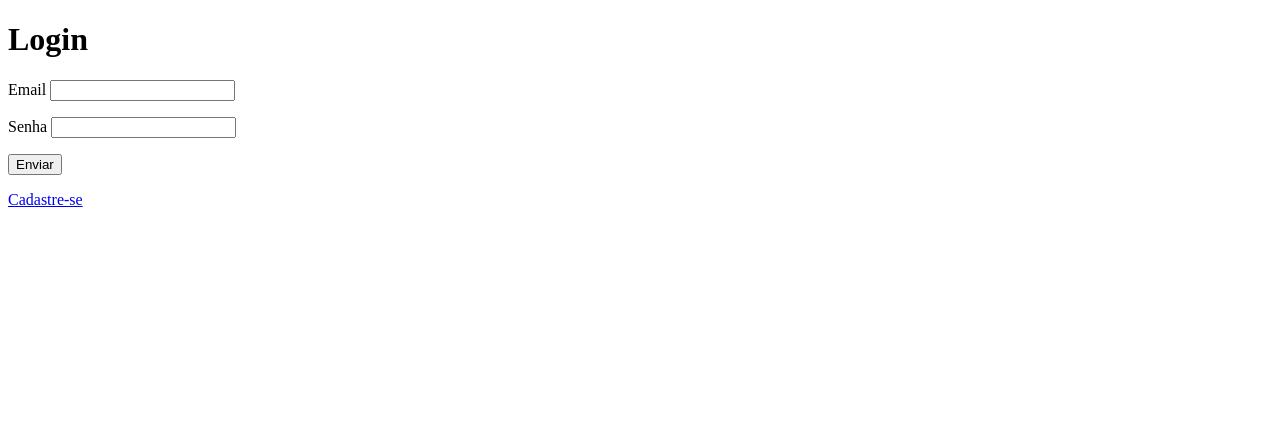
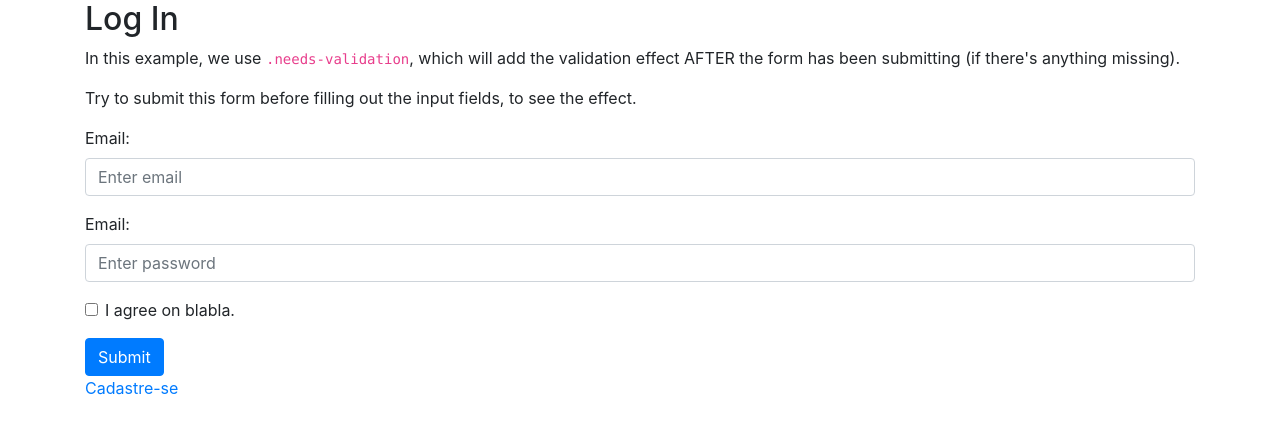
Before and after one commit to cp2-dc-info-projeto-final/portal-curso-de-ingles, a PHP site: page /loginView.php in a window 1280 px wide. Shown: the top 434 px of the page. Run offline with PHP 8.4, Linux system fonts and the light colour scheme.

Commit message:
Commitando o login com uma interface mais bonita

```diff
--- a/autenticacao/loginView.php
+++ b/autenticacao/loginView.php
@@ -1,21 +1,43 @@
 <!DOCTYPE html>
 <html lang="en">
 <head>
-<meta charset="UTF-8">
-<title>Login</title>
+  <title>Login</title>
+  <link rel="shortcut icon" href=" ico.ico" type="images/x-icon"/>
+  <meta charset="utf-8">
+  <meta name="viewport" content="width=device-width, initial-scale=1">
+  <link rel="stylesheet" href="https://maxcdn.bootstrapcdn.com/bootstrap/4.3.1/css/bootstrap.min.css">
+  <script src="https://ajax.googleapis.com/ajax/libs/jquery/3.4.1/jquery.min.js"></script>
+  <script src="https://cdnjs.cloudflare.com/ajax/libs/popper.js/1.14.7/umd/popper.min.js"></script>
+  <script src="https://maxcdn.bootstrapcdn.com/bootstrap/4.3.1/js/bootstrap.min.js"></script>
 </head>
 <body>
-<h1>Login</h1>
-<form action="loginCtrl.php" method="post">
-    <p>
-        <label for="email">Email</label>
-        <input type="text" name="email" id="email">
-    </p>
-    <p>
-        <label for="senha">Senha</label>
-        <input type="password" name="senha" id="senha">
-    </p>
-    <input type="submit" value="Enviar">
+
+<div class="container">
+  <h2>Log In</h2>
+  <p>In this example, we use <code>.needs-validation</code>, which will add the validation effect AFTER the form has been submitting (if there's anything missing).</p>
+  <p>Try to submit this form before filling out the input fields, to see the effect.</p>
+  <form action="/action_page.php" class="needs-validation" novalidate METHOD="post">
+    <div class="form-group">
+      <label for="email">Email:</label>
+      <input type="text" class="form-control" id="email" placeholder="Enter email" name="email" required>
+      <div class="valid-feedback">Valid.</div>
+      <div class="invalid-feedback">Please fill out this field.</div>
+    </div>
+    <div class="form-group">
+      <label for="senha">Email:</label>
+      <input type="password" class="form-control" id="email" placeholder="Enter password" name="senha" required>
+      <div class="valid-feedback">Valid.</div>
+      <div class="invalid-feedback">Please fill out this field.</div>
+    </div>
+    <div class="form-group form-check">
+      <label class="form-check-label">
+        <input class="form-check-input" type="checkbox" name="remember" required> I agree on blabla.
+        <div class="valid-feedback">Valid.</div>
+        <div class="invalid-feedback">Check this checkbox to continue.</div>
+      </label>
+    </div>
+    <div>
+    <button type="submit" class="btn btn-primary">Submit</button>
     <?php
         session_start();
         if(array_key_exists('erro', $_SESSION) == true){
@@ -23,9 +45,33 @@
             echo "<br><b>$erro</b>";
         }
     ?>
-    <p>
-        <a href="../cadastro/cadastroView.php">Cadastre-se</a>
-    </p>
-</form>
+    </div>
+    <div>
+      <a href="../cadastro/cadastroView.php">Cadastre-se</a>
+    </div>
+  </form>
+</div>
+
+<script>
+// Disable form submissions if there are invalid fields
+(function() {
+  'use strict';
+  window.addEventListener('load', function() {
+    // Get the forms we want to add validation styles to
+    var forms = document.getElementsByClassName('needs-validation');
+    // Loop over them and prevent submission
+    var validation = Array.prototype.filter.call(forms, function(form) {
+      form.addEventListener('submit', function(event) {
+        if (form.checkValidity() === false) {
+          event.preventDefault();
+          event.stopPropagation();
+        }
+        form.classList.add('was-validated');
+      }, false);
+    });
+  }, false);
+})();
+</script>
+
 </body>
 </html>
```
Also changed, not shown: autenticacao/ico.ico (added).
